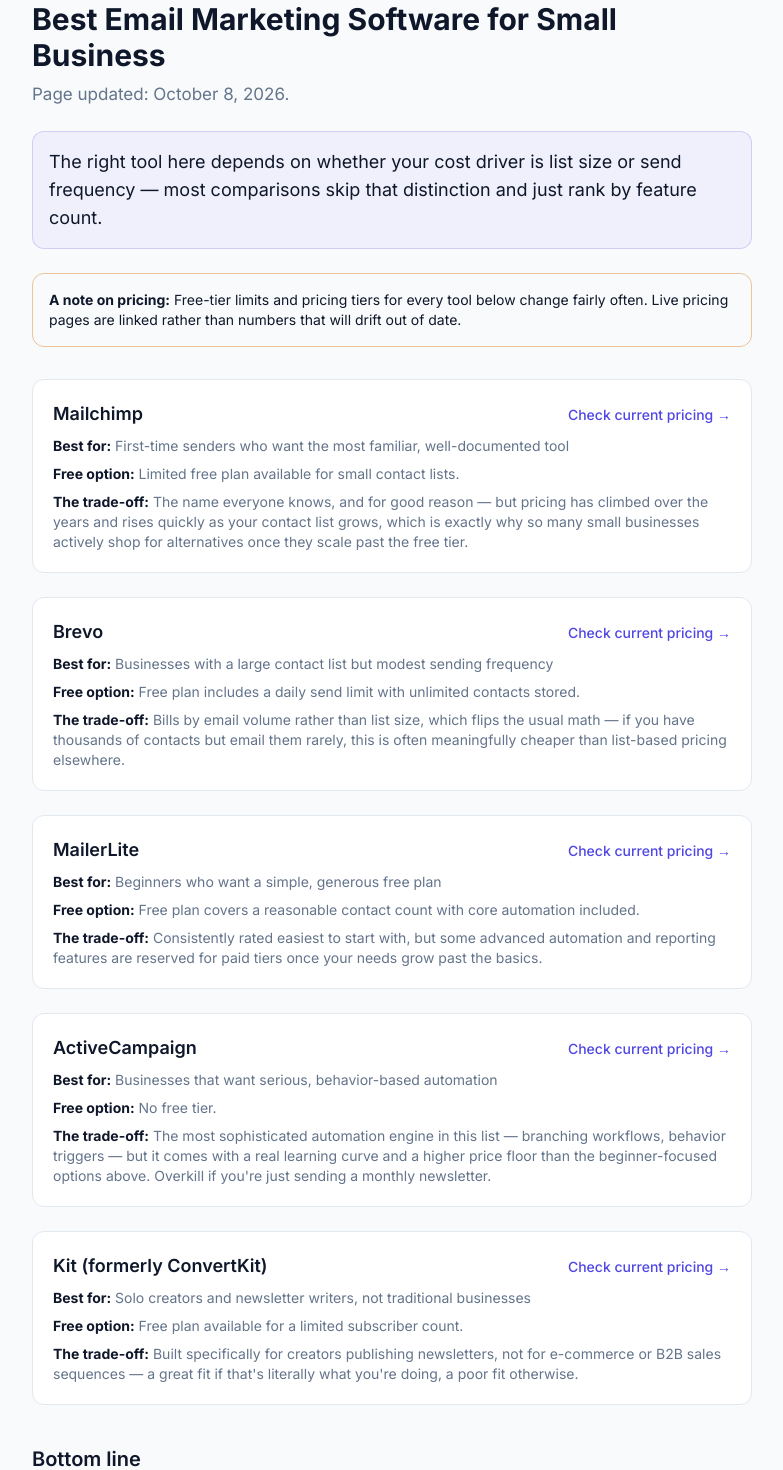
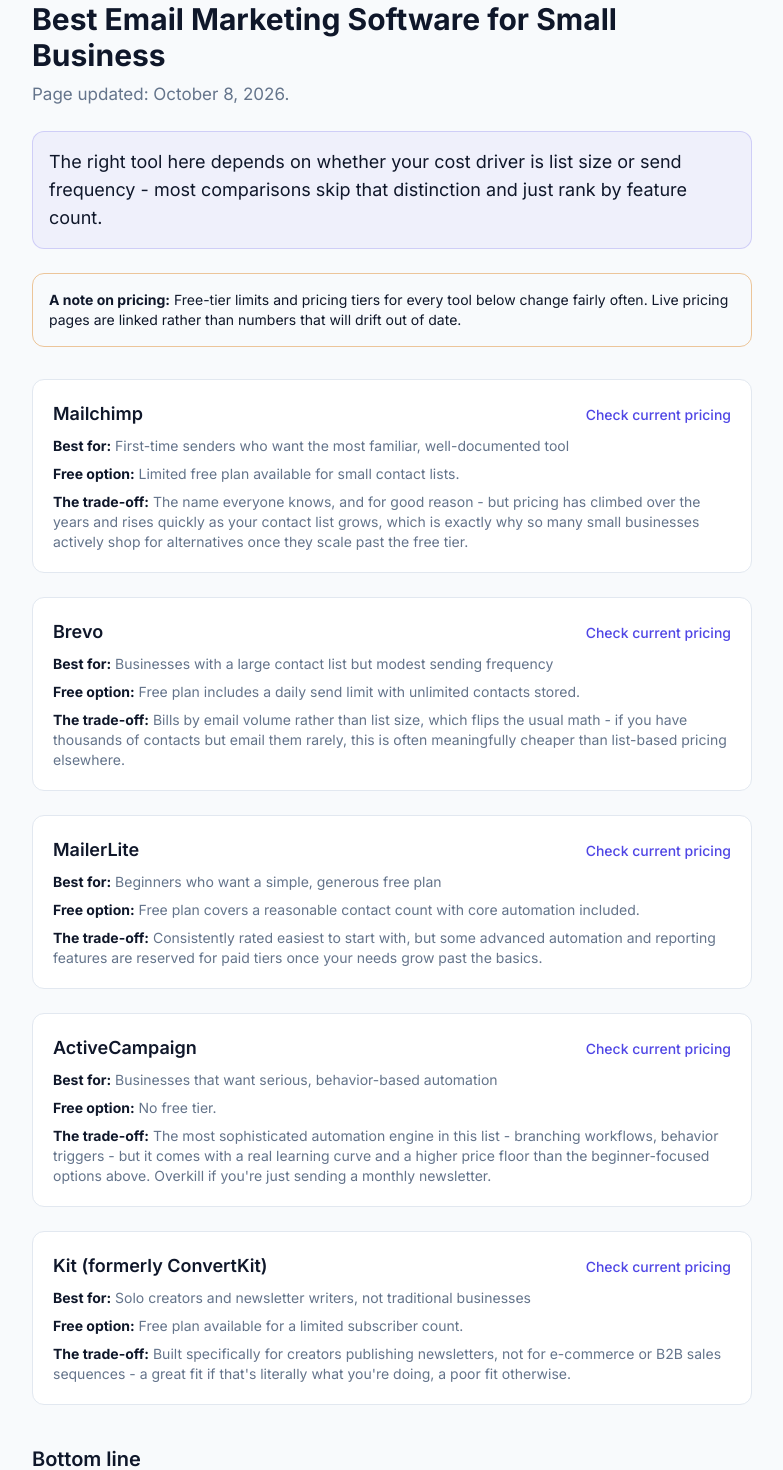
Before and after one commit to LinukaBandara/StackPick, a Next.js app: page /best/email-marketing-software in a window 1280 px wide. Shown: the part 140-1610 px from the top of the page, without its empty margins (248-1031 px from the left). Built offline with nearby package versions, Linux system fonts and the light colour scheme; no server answers.

Commit message:
content: clean typography punctuation

```diff
--- a/app/best/email-marketing-software/page.tsx
+++ b/app/best/email-marketing-software/page.tsx
@@ -4,7 +4,7 @@ import Link from "next/link";
 export const metadata: Metadata = {
   title: "Best Email Marketing Software for Small Business (2026)",
   description:
-    "An honest comparison of email marketing tools — Mailchimp, Brevo, MailerLite, ActiveCampaign, and Kit — covering how each one actually prices and who it fits.",
+    "An honest comparison of email marketing tools - Mailchimp, Brevo, MailerLite, ActiveCampaign, and Kit - covering how each one actually prices and who it fits.",
   alternates: { canonical: "/best/email-marketing-software" },
 };
 
@@ -31,7 +31,7 @@ const TOOLS: Tool[] = [
     bestFor: "First-time senders who want the most familiar, well-documented tool",
     freeOption: "Limited free plan available for small contact lists.",
     tradeoff:
-      "The name everyone knows, and for good reason — but pricing has climbed over the years and rises quickly as your contact list grows, which is exactly why so many small businesses actively shop for alternatives once they scale past the free tier.",
+      "The name everyone knows, and for good reason - but pricing has climbed over the years and rises quickly as your contact list grows, which is exactly why so many small businesses actively shop for alternatives once they scale past the free tier.",
     url: "https://mailchimp.com/",
   },
   {
@@ -39,7 +39,7 @@ const TOOLS: Tool[] = [
     bestFor: "Businesses with a large contact list but modest sending frequency",
     freeOption: "Free plan includes a daily send limit with unlimited contacts stored.",
     tradeoff:
-      "Bills by email volume rather than list size, which flips the usual math — if you have thousands of contacts but email them rarely, this is often meaningfully cheaper than list-based pricing elsewhere.",
+      "Bills by email volume rather than list size, which flips the usual math - if you have thousands of contacts but email them rarely, this is often meaningfully cheaper than list-based pricing elsewhere.",
     url: "https://www.brevo.com/",
   },
   {
@@ -55,7 +55,7 @@ const TOOLS: Tool[] = [
     bestFor: "Businesses that want serious, behavior-based automation",
     freeOption: "No free tier.",
     tradeoff:
-      "The most sophisticated automation engine in this list — branching workflows, behavior triggers — but it comes with a real learning curve and a higher price floor than the beginner-focused options above. Overkill if you're just sending a monthly newsletter.",
+      "The most sophisticated automation engine in this list - branching workflows, behavior triggers - but it comes with a real learning curve and a higher price floor than the beginner-focused options above. Overkill if you're just sending a monthly newsletter.",
     url: "https://www.activecampaign.com/",
   },
   {
@@ -63,7 +63,7 @@ const TOOLS: Tool[] = [
     bestFor: "Solo creators and newsletter writers, not traditional businesses",
     freeOption: "Free plan available for a limited subscriber count.",
     tradeoff:
-      "Built specifically for creators publishing newsletters, not for e-commerce or B2B sales sequences — a great fit if that's literally what you're doing, a poor fit otherwise.",
+      "Built specifically for creators publishing newsletters, not for e-commerce or B2B sales sequences - a great fit if that's literally what you're doing, a poor fit otherwise.",
     url: "https://kit.com/",
   },
 ];
@@ -82,7 +82,7 @@ export default function EmailMarketingSoftwarePage() {
       <h1 className="text-3xl font-bold text-ink mb-2">Best Email Marketing Software for Small Business</h1>
       <p className="text-slate mb-1">Page updated: October 8, 2026.</p>
       <p className="text-lg text-ink bg-indigo/5 border border-indigo/20 rounded-card p-4 my-6">
-        The right tool here depends on whether your cost driver is list size or send frequency —
+        The right tool here depends on whether your cost driver is list size or send frequency -
         most comparisons skip that distinction and just rank by feature count.
       </p>
 
@@ -103,7 +103,7 @@ export default function EmailMarketingSoftwarePage() {
                 rel="noopener noreferrer sponsored"
                 className="text-sm text-indigo font-medium hover:underline"
               >
-                Check current pricing →
+                Check current pricing
               </a>
             </div>
             <p className="text-sm text-slate mt-2"><strong className="text-ink">Best for:</strong> {t.bestFor}</p>
@@ -122,7 +122,7 @@ export default function EmailMarketingSoftwarePage() {
       </p>
 
       <p className="text-xs text-slate mt-8 border-t border-borderc pt-4">
-        Some links on this page are affiliate links — see our{" "}
+        Some links on this page are affiliate links - see our{" "}
         <Link href="/affiliate-disclosure" className="text-indigo hover:underline">affiliate disclosure</Link>.
       </p>
     </div>
```
